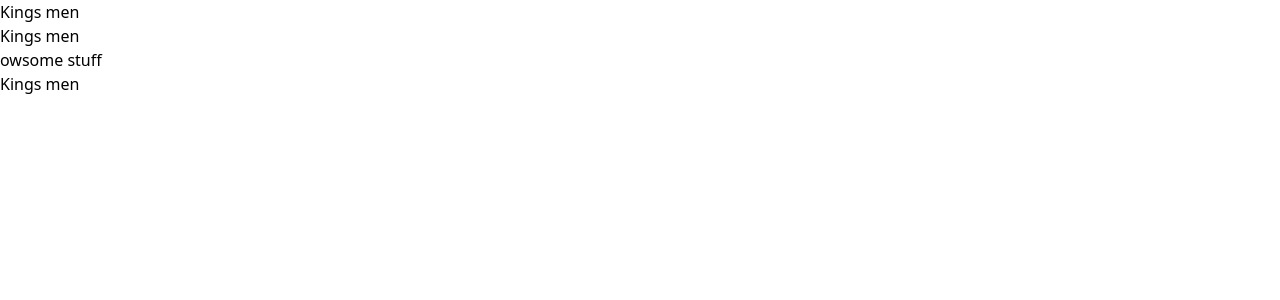
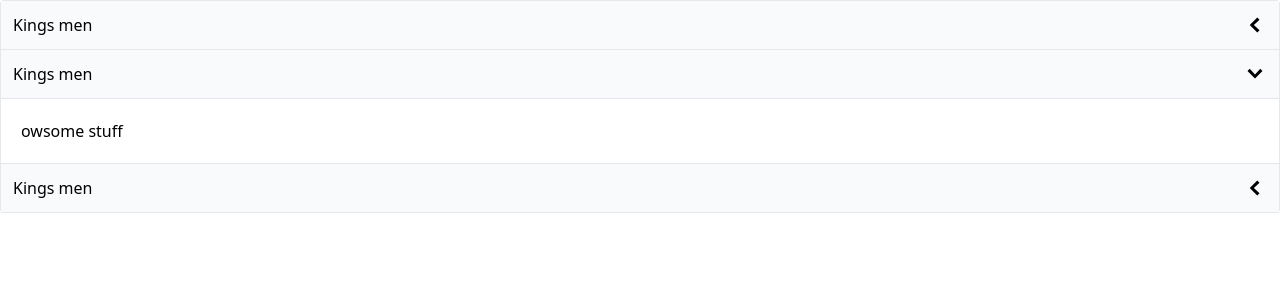
Before and after one commit to johnVundi/react-components, a React (Create React App) app: page / in a window 1280 px wide. Shown: the top 300 px of the page. Built offline with nearby package versions, Linux system fonts and the light colour scheme.

Commit message:
added tailwind styling into accordion

```diff
--- a/src/components/Accordion.js
+++ b/src/components/Accordion.js
@@ -1,20 +1,37 @@
 import React,{useState} from 'react'
+import { GoChevronDown, GoChevronLeft} from "react-icons/go";
 
 function Accordion({items}) {
     const [expandedIndex, setExpandedIndex] = useState(1 )
 
+    const handleClick =(nextIndex)=>{
+        setExpandedIndex(nextIndex)
+    }
+
     const renderedItems = items.map((item, index)=>{
        const isExpanded = index === expandedIndex;
 
+       const icon = <span className='text-2xl'>
+        {isExpanded ? <GoChevronDown/> : <GoChevronLeft/>}
+       </span>
+
         return(
             <div key={item.id}>
-                <div>{item.label}</div>
-                {isExpanded && <div>{item.content}</div>}
+                <div className='flex justify-between p-3 bg-gray-50 border-b items-center cursor-pointer'
+                onClick={()=>handleClick(index)}>
+                    {item.label}
+                    {icon}
+                    </div>
+                {isExpanded && <div className='border-b p-5'>
+                    {item.content}
+                    </div>}
             </div>
         );
     });
   return (
-    <div>{renderedItems}</div>
+    <div className='border-x border-t rounded'>
+        {renderedItems}
+        </div>
   )
 }
 
```
